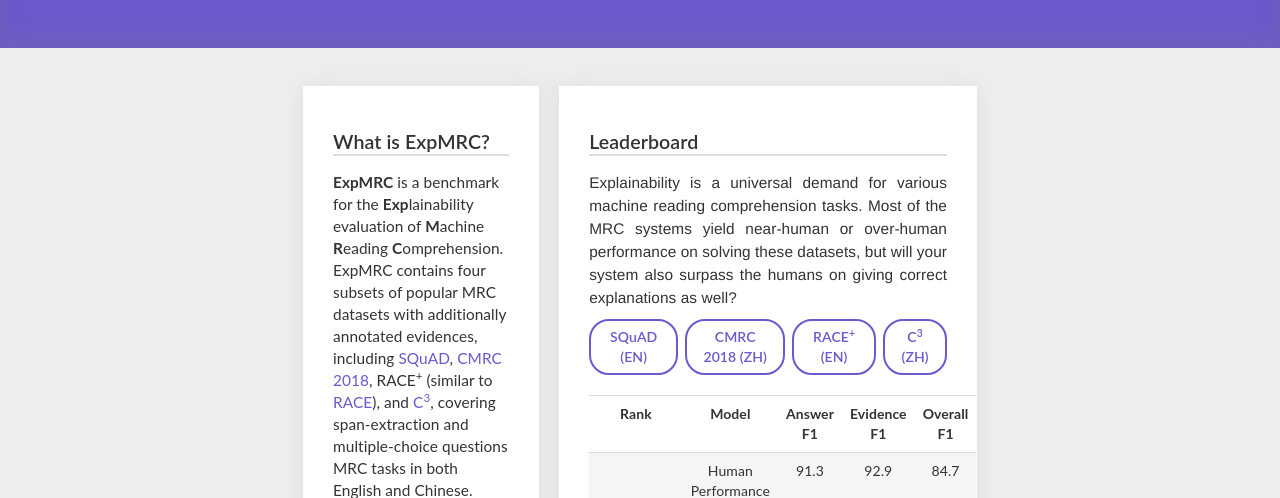
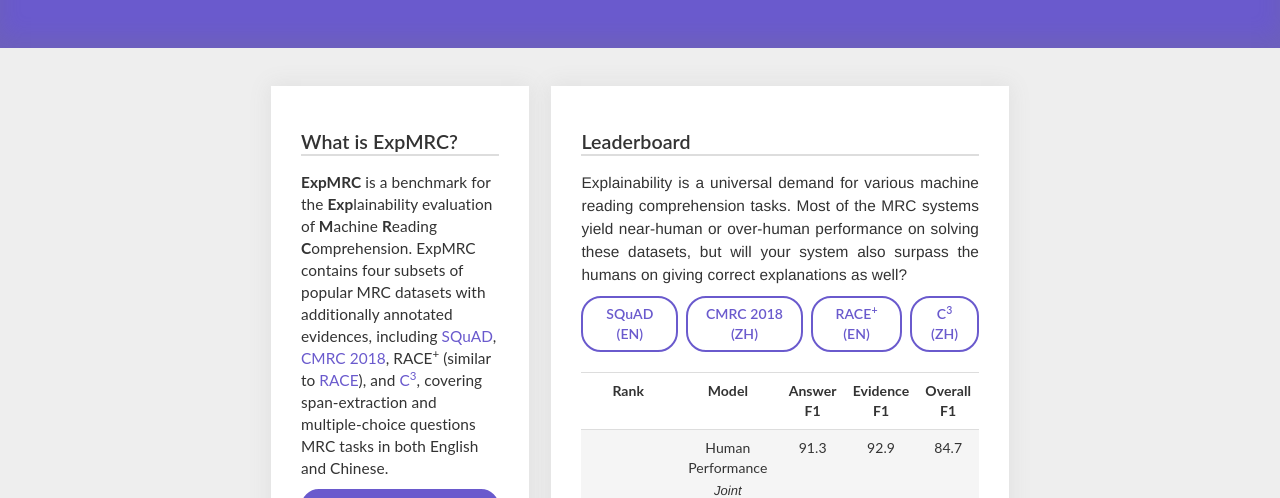
Before and after one commit to ymcui/expmrc, a plain HTML site: page index.html in a window 1280 px wide. Shown: the part 223-721 px from the top of the page. Drawn offline with Linux system fonts and the light colour scheme.

Commit message:
fix style

```diff
--- a/index.html
+++ b/index.html
@@ -74,7 +74,7 @@
 
 
 	<div class="cover" id="contentCover">
-		<div class="container" style="width:55%;">
+		<div class="container" style="width:60%;">
 
 <div>
 <div style="width:35%;float:left;">
```
